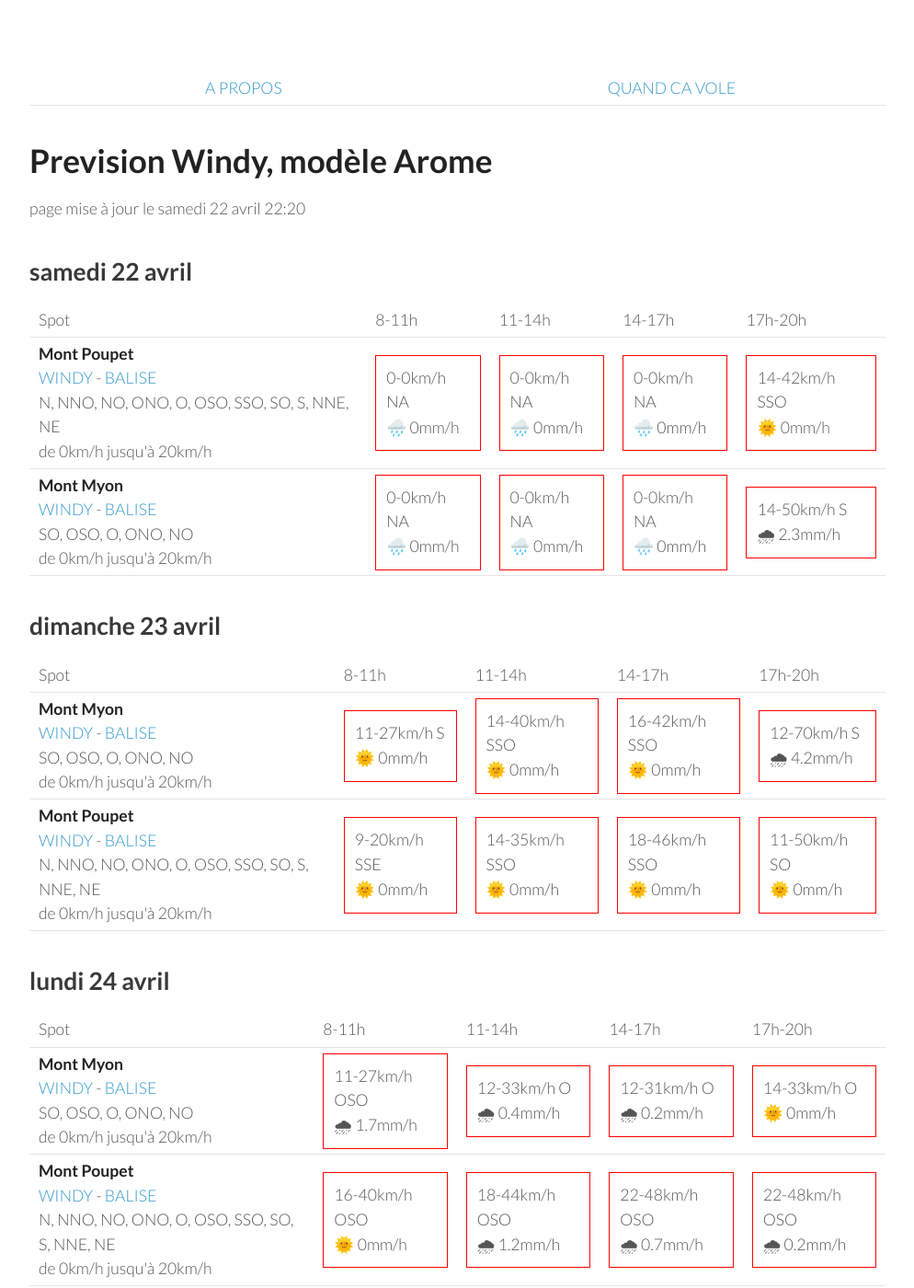
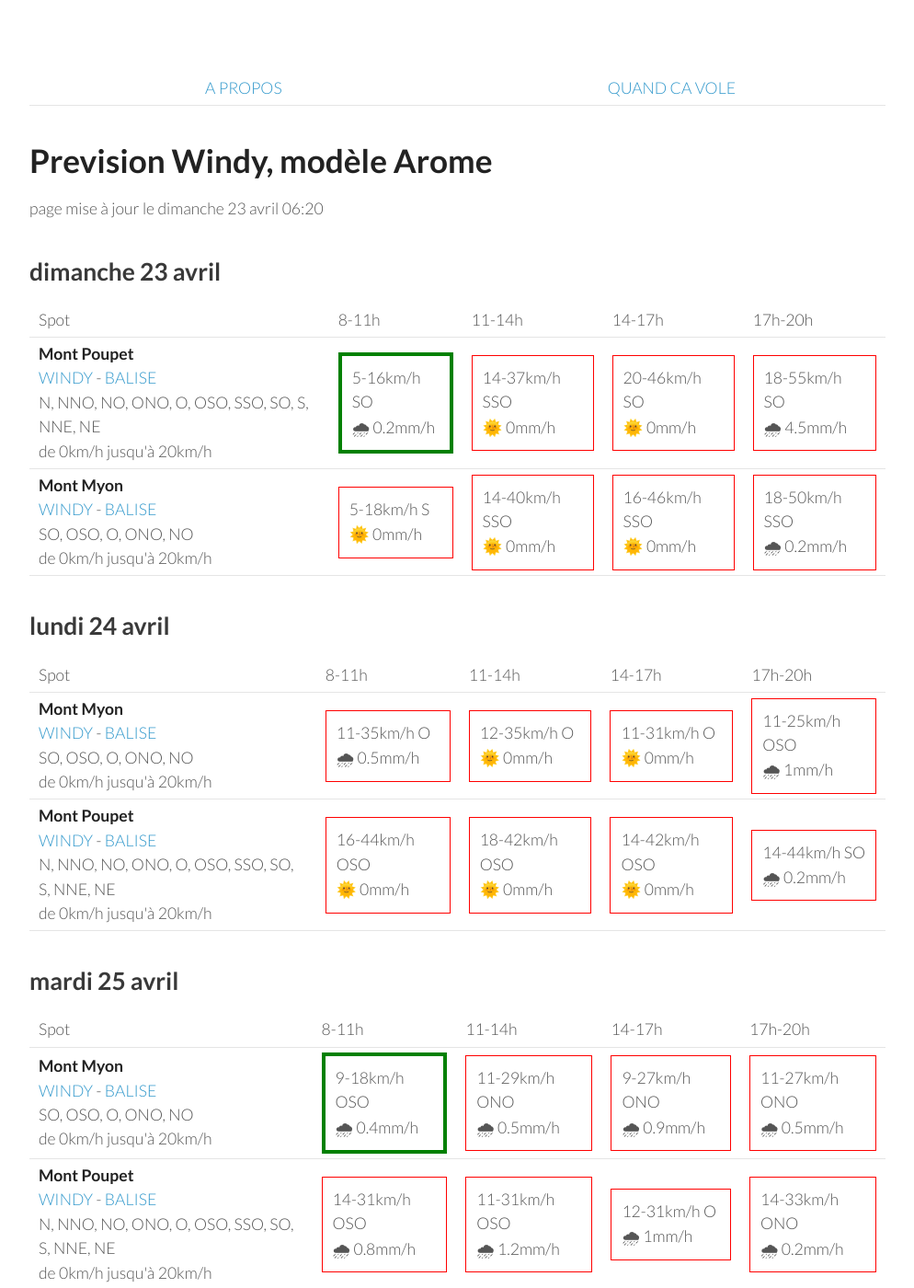
Before and after one commit to parapente-dans-le-nord/parapente-dans-le-nord.github.io, a Jekyll site: the page built from jura.markdown, in a window 1280 px wide and 1400 px high. Shown: the whole window at 92% size, without its empty margins (26-1020 px from the left). Built offline with Jekyll 4.4.1, drawn with Linux system fonts in a browser that asks for light colours; some of the changed text lies outside the part shown.

Commit message:
update index.markdown

```diff
--- a/jura.markdown
+++ b/jura.markdown
@@ -7,9 +7,9 @@ title:  "Tous les spots"
 {: .links}
 
 # Prevision Windy, modèle Arome
-page mise à jour le samedi 22 avril 22:20
+page mise à jour le dimanche 23 avril 06:20
 
-## samedi 22 avril
+## dimanche 23 avril
 
 {::nomarkdown}
 <table>
@@ -24,54 +24,20 @@ page mise à jour le samedi 22 avril 22:20
 <tr>
         <td><strong>Mont Poupet</strong><br><a href="https://windy.com/46.970/5.876?46.541,5.876,8">WINDY</a> - <span class=""><a href="http://www.balisemeteo.com/balise.php?idBalise=92">BALISE</a> </span><br> <span class="vent-favorable">N, NNO, NO, ONO, O, OSO, SSO, SO, S, NNE, NE</span><br><span class="force-vent">de 0km/h jusqu'à 20km/h</span> </td>
 
-            <td><div class="not-flyable"><p>0-0km/h NA</p><p>🌧️ 0mm/h</p></div></td>
-            <td><div class="not-flyable"><p>0-0km/h NA</p><p>🌧️ 0mm/h</p></div></td>
-            <td><div class="not-flyable"><p>0-0km/h NA</p><p>🌧️ 0mm/h</p></div></td>
-            <td><div class="not-flyable"><p>14-42km/h SSO</p><p>🌞 0mm/h</p></div></td>
+            <td><div class="flyable"><p>5-16km/h SO</p><p>🌧 0.2mm/h</p></div></td>
+            <td><div class="not-flyable"><p>14-37km/h SSO</p><p>🌞 0mm/h</p></div></td>
+            <td><div class="not-flyable"><p>20-46km/h SO</p><p>🌞 0mm/h</p></div></td>
+            <td><div class="not-flyable"><p>18-55km/h SO</p><p>🌧 4.5mm/h</p></div></td>
+
 
     </tr>
 <tr>
         <td><strong>Mont Myon</strong><br><a href="https://windy.com/46.331/5.397?45.898,5.394,8,m:eWoagj8">WINDY</a> - <span class=""><a href="http://www.balisemeteo.com/balise.php?idBalise=70">BALISE</a> </span><br> <span class="vent-favorable">SO, OSO, O, ONO, NO</span><br><span class="force-vent">de 0km/h jusqu'à 20km/h</span> </td>
 
-            <td><div class="not-flyable"><p>0-0km/h NA</p><p>🌧️ 0mm/h</p></div></td>
-            <td><div class="not-flyable"><p>0-0km/h NA</p><p>🌧️ 0mm/h</p></div></td>
-            <td><div class="not-flyable"><p>0-0km/h NA</p><p>🌧️ 0mm/h</p></div></td>
-            <td><div class="not-flyable"><p>14-50km/h S</p><p>🌧 2.3mm/h</p></div></td>
-
-    </tr>
-
-</tbody>
-</table>
-{:/}
-## dimanche 23 avril
-
-{::nomarkdown}
-<table>
-  <tbody>
-    <tr>
-      <td>Spot</td>
-      <td>8-11h</td>
-      <td>11-14h</td>
-      <td>14-17h</td>
-      <td>17h-20h</td>
-    </tr>
-<tr>
-        <td><strong>Mont Myon</strong><br><a href="https://windy.com/46.331/5.397?45.898,5.394,8,m:eWoagj8">WINDY</a> - <span class=""><a href="http://www.balisemeteo.com/balise.php?idBalise=70">BALISE</a> </span><br> <span class="vent-favorable">SO, OSO, O, ONO, NO</span><br><span class="force-vent">de 0km/h jusqu'à 20km/h</span> </td>
-
-            <td><div class="not-flyable"><p>11-27km/h S</p><p>🌞 0mm/h</p></div></td>
+            <td><div class="not-flyable"><p>5-18km/h S</p><p>🌞 0mm/h</p></div></td>
             <td><div class="not-flyable"><p>14-40km/h SSO</p><p>🌞 0mm/h</p></div></td>
-            <td><div class="not-flyable"><p>16-42km/h SSO</p><p>🌞 0mm/h</p></div></td>
-            <td><div class="not-flyable"><p>12-70km/h S</p><p>🌧 4.2mm/h</p></div></td>
-
-
-    </tr>
-<tr>
-        <td><strong>Mont Poupet</strong><br><a href="https://windy.com/46.970/5.876?46.541,5.876,8">WINDY</a> - <span class=""><a href="http://www.balisemeteo.com/balise.php?idBalise=92">BALISE</a> </span><br> <span class="vent-favorable">N, NNO, NO, ONO, O, OSO, SSO, SO, S, NNE, NE</span><br><span class="force-vent">de 0km/h jusqu'à 20km/h</span> </td>
-
-            <td><div class="not-flyable"><p>9-20km/h SSE</p><p>🌞 0mm/h</p></div></td>
-            <td><div class="not-flyable"><p>14-35km/h SSO</p><p>🌞 0mm/h</p></div></td>
-            <td><div class="not-flyable"><p>18-46km/h SSO</p><p>🌞 0mm/h</p></div></td>
-            <td><div class="not-flyable"><p>11-50km/h SO</p><p>🌞 0mm/h</p></div></td>
+            <td><div class="not-flyable"><p>16-46km/h SSO</p><p>🌞 0mm/h</p></div></td>
+            <td><div class="not-flyable"><p>18-50km/h SSO</p><p>🌧 0.2mm/h</p></div></td>
 
 
     </tr>
@@ -94,20 +60,20 @@ page mise à jour le samedi 22 avril 22:20
 <tr>
         <td><strong>Mont Myon</strong><br><a href="https://windy.com/46.331/5.397?45.898,5.394,8,m:eWoagj8">WINDY</a> - <span class=""><a href="http://www.balisemeteo.com/balise.php?idBalise=70">BALISE</a> </span><br> <span class="vent-favorable">SO, OSO, O, ONO, NO</span><br><span class="force-vent">de 0km/h jusqu'à 20km/h</span> </td>
 
-            <td><div class="not-flyable"><p>11-27km/h OSO</p><p>🌧 1.7mm/h</p></div></td>
-            <td><div class="not-flyable"><p>12-33km/h O</p><p>🌧 0.4mm/h</p></div></td>
-            <td><div class="not-flyable"><p>12-31km/h O</p><p>🌧 0.2mm/h</p></div></td>
-            <td><div class="not-flyable"><p>14-33km/h O</p><p>🌞 0mm/h</p></div></td>
+            <td><div class="not-flyable"><p>11-35km/h O</p><p>🌧 0.5mm/h</p></div></td>
+            <td><div class="not-flyable"><p>12-35km/h O</p><p>🌞 0mm/h</p></div></td>
+            <td><div class="not-flyable"><p>11-31km/h O</p><p>🌞 0mm/h</p></div></td>
+            <td><div class="not-flyable"><p>11-25km/h OSO</p><p>🌧 1mm/h</p></div></td>
 
 
     </tr>
 <tr>
         <td><strong>Mont Poupet</strong><br><a href="https://windy.com/46.970/5.876?46.541,5.876,8">WINDY</a> - <span class=""><a href="http://www.balisemeteo.com/balise.php?idBalise=92">BALISE</a> </span><br> <span class="vent-favorable">N, NNO, NO, ONO, O, OSO, SSO, SO, S, NNE, NE</span><br><span class="force-vent">de 0km/h jusqu'à 20km/h</span> </td>
 
-            <td><div class="not-flyable"><p>16-40km/h OSO</p><p>🌞 0mm/h</p></div></td>
-            <td><div class="not-flyable"><p>18-44km/h OSO</p><p>🌧 1.2mm/h</p></div></td>
-            <td><div class="not-flyable"><p>22-48km/h OSO</p><p>🌧 0.7mm/h</p></div></td>
-            <td><div class="not-flyable"><p>22-48km/h OSO</p><p>🌧 0.2mm/h</p></div></td>
+            <td><div class="not-flyable"><p>16-44km/h OSO</p><p>🌞 0mm/h</p></div></td>
+            <td><div class="not-flyable"><p>18-42km/h OSO</p><p>🌞 0mm/h</p></div></td>
+            <td><div class="not-flyable"><p>14-42km/h OSO</p><p>🌞 0mm/h</p></div></td>
+            <td><div class="not-flyable"><p>14-44km/h SO</p><p>🌧 0.2mm/h</p></div></td>
 
 
     </tr>
@@ -130,20 +96,20 @@ page mise à jour le samedi 22 avril 22:20
 <tr>
         <td><strong>Mont Myon</strong><br><a href="https://windy.com/46.331/5.397?45.898,5.394,8,m:eWoagj8">WINDY</a> - <span class=""><a href="http://www.balisemeteo.com/balise.php?idBalise=70">BALISE</a> </span><br> <span class="vent-favorable">SO, OSO, O, ONO, NO</span><br><span class="force-vent">de 0km/h jusqu'à 20km/h</span> </td>
 
-            <td><div class="not-flyable"><p>11-22km/h OSO</p><p>🌧 0.6mm/h</p></div></td>
+            <td><div class="flyable"><p>9-18km/h OSO</p><p>🌧 0.4mm/h</p></div></td>
+            <td><div class="not-flyable"><p>11-29km/h ONO</p><p>🌧 0.5mm/h</p></div></td>
             <td><div class="not-flyable"><p>9-27km/h ONO</p><p>🌧 0.9mm/h</p></div></td>
-            <td><div class="not-flyable"><p>9-27km/h NO</p><p>🌧 0.5mm/h</p></div></td>
-            <td><div class="not-flyable"><p>11-25km/h NO</p><p>🌞 0mm/h</p></div></td>
+            <td><div class="not-flyable"><p>11-27km/h ONO</p><p>🌧 0.5mm/h</p></div></td>
 
 
     </tr>
 <tr>
         <td><strong>Mont Poupet</strong><br><a href="https://windy.com/46.970/5.876?46.541,5.876,8">WINDY</a> - <span class=""><a href="http://www.balisemeteo.com/balise.php?idBalise=92">BALISE</a> </span><br> <span class="vent-favorable">N, NNO, NO, ONO, O, OSO, SSO, SO, S, NNE, NE</span><br><span class="force-vent">de 0km/h jusqu'à 20km/h</span> </td>
 
-            <td><div class="not-flyable"><p>12-35km/h SO</p><p>🌧 2.5mm/h</p></div></td>
-            <td><div class="not-flyable"><p>12-38km/h O</p><p>🌧 0.4mm/h</p></div></td>
-            <td><div class="not-flyable"><p>12-33km/h ONO</p><p>🌧 0.6mm/h</p></div></td>
-            <td><div class="not-flyable"><p>11-31km/h NO</p><p>🌧 0.9mm/h</p></div></td>
+            <td><div class="not-flyable"><p>14-31km/h OSO</p><p>🌧 0.8mm/h</p></div></td>
+            <td><div class="not-flyable"><p>11-31km/h OSO</p><p>🌧 1.2mm/h</p></div></td>
+            <td><div class="not-flyable"><p>12-31km/h O</p><p>🌧 1mm/h</p></div></td>
+            <td><div class="not-flyable"><p>14-33km/h ONO</p><p>🌧 0.2mm/h</p></div></td>
 
 
     </tr>
@@ -166,8 +132,8 @@ page mise à jour le samedi 22 avril 22:20
 <tr>
         <td><strong>Mont Myon</strong><br><a href="https://windy.com/46.331/5.397?45.898,5.394,8,m:eWoagj8">WINDY</a> - <span class=""><a href="http://www.balisemeteo.com/balise.php?idBalise=70">BALISE</a> </span><br> <span class="vent-favorable">SO, OSO, O, ONO, NO</span><br><span class="force-vent">de 0km/h jusqu'à 20km/h</span> </td>
 
-            <td><div class="not-flyable"><p>3-11km/h ESE</p><p>🌞 0mm/h</p></div></td>
-            <td><div class="flyable"><p>5-16km/h ONO</p><p>🌞 0mm/h</p></div></td>
+            <td><div class="not-flyable"><p>0-12km/h NNE</p><p>🌞 0mm/h</p></div></td>
+            <td><div class="flyable"><p>5-16km/h NO</p><p>🌞 0mm/h</p></div></td>
             <td><div class="flyable"><p>5-18km/h ONO</p><p>🌞 0mm/h</p></div></td>
             <td><div class="not-flyable"><p>1-16km/h NNO</p><p>🌞 0mm/h</p></div></td>
 
@@ -176,8 +142,8 @@ page mise à jour le samedi 22 avril 22:20
 <tr>
         <td><strong>Mont Poupet</strong><br><a href="https://windy.com/46.970/5.876?46.541,5.876,8">WINDY</a> - <span class=""><a href="http://www.balisemeteo.com/balise.php?idBalise=92">BALISE</a> </span><br> <span class="vent-favorable">N, NNO, NO, ONO, O, OSO, SSO, SO, S, NNE, NE</span><br><span class="force-vent">de 0km/h jusqu'à 20km/h</span> </td>
 
-            <td><div class="not-flyable"><p>3-14km/h SE</p><p>🌞 0mm/h</p></div></td>
-            <td><div class="flyable"><p>5-18km/h NNO</p><p>🌞 0mm/h</p></div></td>
+            <td><div class="not-flyable"><p>5-14km/h ESE</p><p>🌞 0mm/h</p></div></td>
+            <td><div class="flyable"><p>5-16km/h NO</p><p>🌞 0mm/h</p></div></td>
             <td><div class="not-flyable"><p>7-22km/h ONO</p><p>🌞 0mm/h</p></div></td>
             <td><div class="not-flyable"><p>11-25km/h O</p><p>🌞 0mm/h</p></div></td>
 
```
